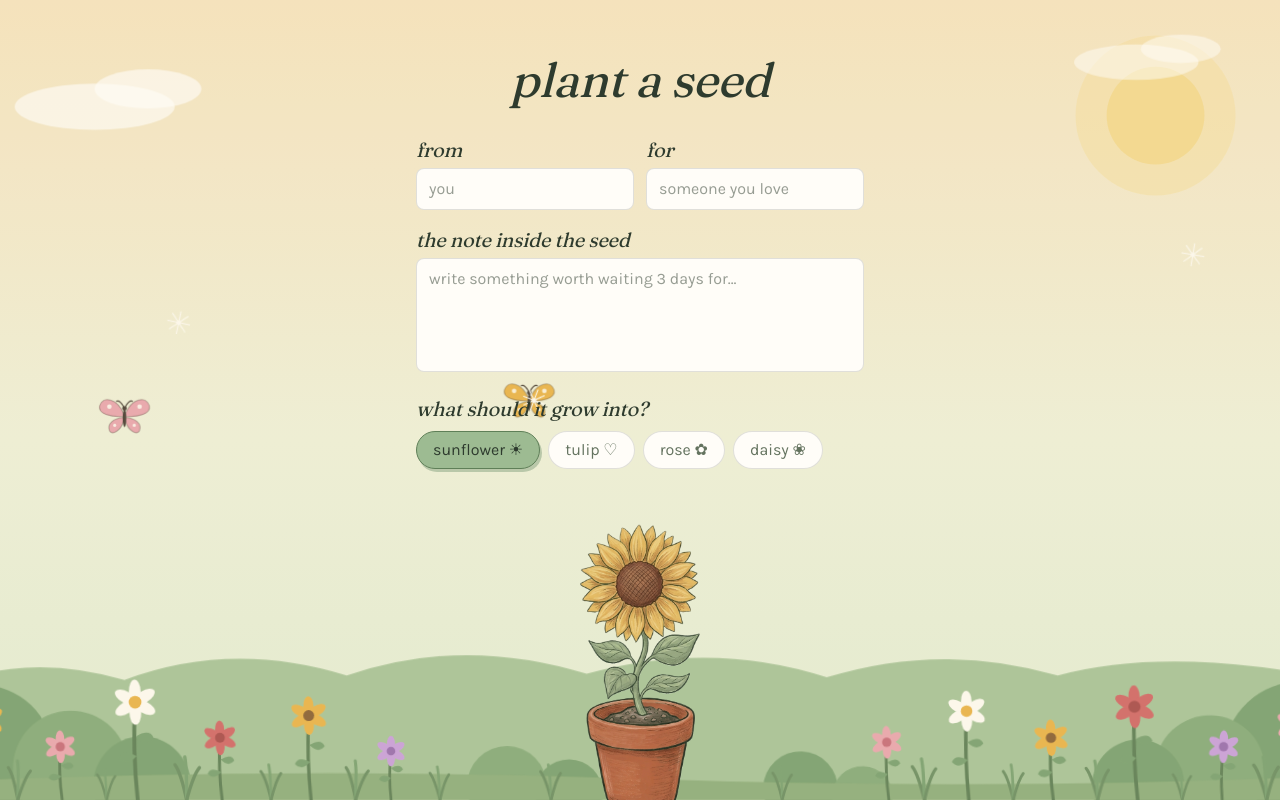
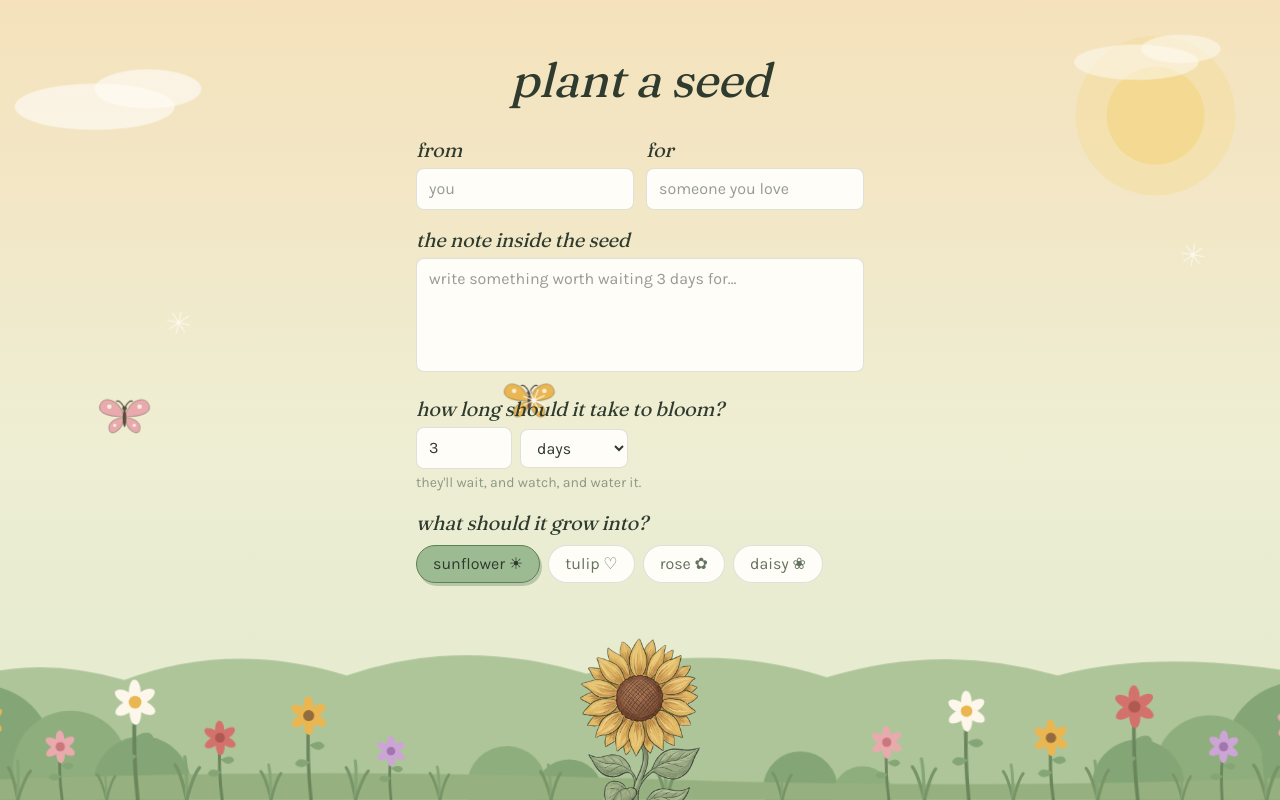
Before and after one commit to sutanukaa/bloom-for-you, a Next.js app: page /plant in a window 1280 px wide. Shown: the top 800 px of the page. Built offline with nearby package versions, Linux system fonts and the light colour scheme.

Commit message:
Planter chooses bloom time (min 5 minutes, no max); seeds store blooms_at, stages scale to the chosen span

```diff
--- a/app/api/seeds/route.ts
+++ b/app/api/seeds/route.ts
@@ -1,20 +1,23 @@
 import { NextRequest, NextResponse } from "next/server";
 import { randomUUID } from "crypto";
 import { supabaseAdmin } from "@/lib/supabase";
-import { FLOWERS, type Flower } from "@/lib/seed";
+import { FLOWERS, MIN_BLOOM_MS, DEFAULT_BLOOM_MS, type Flower } from "@/lib/seed";
 
-// Plant a seed. Body: { from, to, note, flower }
+// Plant a seed. Body: { from, to, note, flower, bloomMs }
 export async function POST(req: NextRequest) {
   const body = await req.json().catch(() => null);
   const from = String(body?.from || "").trim().slice(0, 60);
   const to = String(body?.to || "").trim().slice(0, 60);
   const note = String(body?.note || "").trim().slice(0, 2000);
   const flower: Flower = FLOWERS.includes(body?.flower) ? body.flower : "sunflower";
+  const bloomMs = Number.isFinite(body?.bloomMs) ? Number(body.bloomMs) : DEFAULT_BLOOM_MS;
 
   if (!note) return NextResponse.json({ error: "the seed needs a note inside" }, { status: 400 });
+  if (bloomMs < MIN_BLOOM_MS) return NextResponse.json({ error: "give it at least 5 minutes to grow" }, { status: 400 });
 
   const id = randomUUID();
-  const { error } = await supabaseAdmin.from("seeds").insert({ id, from_name: from, to_name: to, note, flower });
+  const blooms_at = new Date(Date.now() + bloomMs).toISOString();
+  const { error } = await supabaseAdmin.from("seeds").insert({ id, from_name: from, to_name: to, note, flower, blooms_at });
   if (error) return NextResponse.json({ error: error.message }, { status: 500 });
 
   return NextResponse.json({ id });
--- a/app/p/[id]/page.tsx
+++ b/app/p/[id]/page.tsx
@@ -9,18 +9,19 @@ export default async function SeedPage({ params }: { params: Promise<{ id: strin
 
   const { data } = await supabaseAdmin
     .from("seeds")
-    .select("created_at, from_name, to_name, note, flower, waterings")
+    .select("created_at, blooms_at, from_name, to_name, note, flower, waterings")
     .eq("id", id)
     .single();
   if (!data) notFound();
 
-  const bloomed = stageAt(data.created_at) === "bloom";
+  const bloomed = stageAt(data.created_at, data.blooms_at) === "bloom";
 
   return (
     <main className="flex-1 flex flex-col items-center justify-center px-6 py-12">
       <Windowsill
         id={id}
         plantedAt={data.created_at}
+        bloomsAt={data.blooms_at}
         flower={data.flower as Flower}
         from={data.from_name}
         to={data.to_name}
--- a/app/page.tsx
+++ b/app/page.tsx
@@ -1,15 +1,13 @@
 import Link from "next/link";
 import { supabaseAdmin } from "@/lib/supabase";
-import { BLOOM_MS } from "@/lib/seed";
 import { HeroPlant } from "@/components/HeroPlant";
 
 export const dynamic = "force-dynamic";
 
-// seeds planted in the last 3 days are still growing right now
+// seeds that haven't reached their bloom time yet are still growing
 async function growingCount(): Promise<number | null> {
   try {
-    const since = new Date(Date.now() - BLOOM_MS).toISOString();
-    const { count } = await supabaseAdmin.from("seeds").select("id", { count: "exact", head: true }).gte("created_at", since);
+    const { count } = await supabaseAdmin.from("seeds").select("id", { count: "exact", head: true }).gte("blooms_at", new Date().toISOString());
     return count;
   } catch {
     return null;
@@ -31,8 +29,8 @@ export default async function Cover() {
 
       <p className="rise rise-2 text-ink-soft text-xl sm:text-2xl leading-relaxed max-w-lg">
         plant a seed with a secret note inside and send it to someone.
-        it takes <span className="text-ink">3 real days</span> to grow — they can visit and
-        water it, but the note only opens when it blooms.
+        it grows in <span className="text-ink">real time</span> — as slow as you choose —
+        and they can visit and water it, but the note only opens when it blooms.
       </p>
 
       <p className="rise rise-2 hand text-sage-deep text-xl mt-3">good things take time ♡</p>
--- a/components/PlantForm.tsx
+++ b/components/PlantForm.tsx
@@ -1,7 +1,7 @@
 "use client";
 
 import { useState } from "react";
-import { FLOWERS, type Flower } from "@/lib/seed";
+import { FLOWERS, MIN_BLOOM_MS, type Flower } from "@/lib/seed";
 import { Plant } from "@/components/Plant";
 
 const FLOWER_LABELS: Record<Flower, string> = {
@@ -16,10 +16,16 @@ export function PlantForm() {
   const [to, setTo] = useState("");
   const [note, setNote] = useState("");
   const [flower, setFlower] = useState<Flower>("sunflower");
+  const [amount, setAmount] = useState(3);
+  const [unit, setUnit] = useState<"minutes" | "hours" | "days">("days");
   const [busy, setBusy] = useState(false);
   const [link, setLink] = useState("");
   const [copied, setCopied] = useState(false);
   const [error, setError] = useState("");
+
+  const UNIT_MS = { minutes: 60_000, hours: 3_600_000, days: 86_400_000 } as const;
+  const bloomMs = amount * UNIT_MS[unit];
+  const tooShort = bloomMs < MIN_BLOOM_MS;
 
   async function plant() {
     setBusy(true);
@@ -28,7 +34,7 @@ export function PlantForm() {
       const res = await fetch("/api/seeds", {
         method: "POST",
         headers: { "Content-Type": "application/json" },
-        body: JSON.stringify({ from, to, note, flower }),
+        body: JSON.stringify({ from, to, note, flower, bloomMs }),
       });
       const data = await res.json();
       if (!res.ok) throw new Error(data.error || "the seed didn't take — try again?");
@@ -45,7 +51,7 @@ export function PlantForm() {
       <div className="rise w-full max-w-md text-center">
         <p className="hand text-3xl text-ink mb-2">it&apos;s planted 🌱</p>
         <p className="text-ink-soft mb-4">
-          send this to {to.trim() || "them"} — the seed blooms in 3 real days, and only then does your note open.
+          send this to {to.trim() || "them"} — the seed blooms in {amount} {amount === 1 ? unit.slice(0, -1) : unit}, and only then does your note open.
         </p>
         <div className="flex gap-2">
           <input readOnly value={link} onFocus={(e) => e.currentTarget.select()} className="flex-1 min-w-0 bg-[#fffdf8] border border-ink/15 rounded-lg px-3 py-2 text-sm text-ink-soft" />
@@ -91,6 +97,31 @@ export function PlantForm() {
       </label>
 
       <div className="text-left">
+        <span className="hand text-xl text-ink">how long should it take to bloom?</span>
+        <div className="flex gap-2 mt-1 items-center">
+          <input
+            type="number"
+            min={1}
+            value={amount}
+            onChange={(e) => setAmount(Math.max(1, Math.floor(Number(e.target.value) || 1)))}
+            className="w-24 bg-[#fffdf8] border border-ink/15 rounded-lg px-3 py-2 text-ink"
+          />
+          <select
+            value={unit}
+            onChange={(e) => setUnit(e.target.value as typeof unit)}
+            className="bg-[#fffdf8] border border-ink/15 rounded-lg px-3 py-2 text-ink cursor-pointer"
+          >
+            <option value="minutes">minutes</option>
+            <option value="hours">hours</option>
+            <option value="days">days</option>
+          </select>
+        </div>
+        <p className="text-ink-soft/70 text-sm mt-1">
+          {tooShort ? "give it at least 5 minutes — good things take time ♡" : "they'll wait, and watch, and water it."}
+        </p>
+      </div>
+
+      <div className="text-left">
         <span className="hand text-xl text-ink">what should it grow into?</span>
         <div className="flex flex-wrap gap-2 mt-2">
           {FLOWERS.map((f) => (
@@ -116,7 +147,7 @@ export function PlantForm() {
 
       <button
         onClick={plant}
-        disabled={busy || !note.trim()}
+        disabled={busy || !note.trim() || tooShort}
         className="mx-auto rounded-full bg-ink text-cream px-10 py-4 text-xl shadow-[3px_5px_0_0_rgba(74,64,56,0.25)] transition-transform hover:-translate-y-0.5 hover:rotate-[-1deg] disabled:opacity-50 disabled:hover:translate-y-0 cursor-pointer"
       >
         {busy ? "tucking it into the soil…" : "plant the seed 🌱"}
--- a/components/Windowsill.tsx
+++ b/components/Windowsill.tsx
@@ -15,6 +15,7 @@ const STAGE_LINES: Record<Stage, string> = {
 export function Windowsill({
   id,
   plantedAt,
+  bloomsAt,
   flower,
   from,
   to,
@@ -23,14 +24,15 @@ export function Windowsill({
 }: {
   id: string;
   plantedAt: string;
+  bloomsAt: string;
   flower: Flower;
   from: string;
   to: string;
   waterings: number;
   note: string | null;
 }) {
-  const [stage, setStage] = useState<Stage>(() => stageAt(plantedAt));
-  const [left, setLeft] = useState(() => timeLeft(plantedAt));
+  const [stage, setStage] = useState<Stage>(() => stageAt(plantedAt, bloomsAt));
+  const [left, setLeft] = useState(() => timeLeft(bloomsAt));
   const [waterings, setWaterings] = useState(initialWaterings);
   const [watering, setWatering] = useState(false);
   const [wiggle, setWiggle] = useState(false);
@@ -40,13 +42,13 @@ export function Windowsill({
   // reload so the server hands over the note
   useEffect(() => {
     const t = setInterval(() => {
-      const s = stageAt(plantedAt);
-      setLeft(timeLeft(plantedAt));
+      const s = stageAt(plantedAt, bloomsAt);
+      setLeft(timeLeft(bloomsAt));
       if (s === "bloom" && stage !== "bloom" && note === null) window.location.reload();
       setStage(s);
-    }, 30_000);
+    }, 15_000);
     return () => clearInterval(t);
-  }, [plantedAt, stage, note]);
+  }, [plantedAt, bloomsAt, stage, note]);
 
   async function water() {
     if (watering) return;
--- a/lib/seed.ts
+++ b/lib/seed.ts
@@ -1,42 +1,43 @@
-// A seed takes 3 real days to bloom. Growth is pure elapsed time —
-// watering is a ritual, not a fertilizer.
+// The planter chooses how long the seed takes to bloom — minimum 5 minutes,
+// no maximum. Growth stages are fractions of that span; watering is a
+// ritual, not a fertilizer.
 
-export const BLOOM_MS = 3 * 24 * 60 * 60 * 1000;
+export const MIN_BLOOM_MS = 5 * 60 * 1000;
+export const DEFAULT_BLOOM_MS = 3 * 24 * 60 * 60 * 1000;
 
 export type Stage = "seed" | "sprout" | "seedling" | "bud" | "bloom";
 
-// stage boundaries as fractions of the 3 days
+// stage boundaries as fractions of the full wait
 const STAGES: [number, Stage][] = [
   [0, "seed"],
-  [0.15, "sprout"], // ~11h
-  [0.4, "seedling"], // ~29h
-  [0.75, "bud"], // ~54h
+  [0.15, "sprout"],
+  [0.4, "seedling"],
+  [0.75, "bud"],
   [1, "bloom"],
 ];
 
 export const FLOWERS = ["sunflower", "tulip", "rose", "daisy"] as const;
 export type Flower = (typeof FLOWERS)[number];
 
-export function stageAt(plantedAt: string, now = Date.now()): Stage {
-  const t = (now - new Date(plantedAt).getTime()) / BLOOM_MS;
+export function stageAt(plantedAt: string, bloomsAt: string, now = Date.now()): Stage {
+  const start = new Date(plantedAt).getTime();
+  const end = new Date(bloomsAt).getTime();
+  const t = (now - start) / Math.max(end - start, 1);
   let stage: Stage = "seed";
   for (const [at, s] of STAGES) if (t >= at) stage = s;
   return stage;
 }
 
-export function bloomsAt(plantedAt: string): number {
-  return new Date(plantedAt).getTime() + BLOOM_MS;
-}
-
-// "2 days and 4 hours" — the gentle countdown
-export function timeLeft(plantedAt: string, now = Date.now()): string {
-  const ms = bloomsAt(plantedAt) - now;
+// "2 days and 4 hours" / "25 minutes" — the gentle countdown
+export function timeLeft(bloomsAt: string, now = Date.now()): string {
+  const ms = new Date(bloomsAt).getTime() - now;
   if (ms <= 0) return "";
+  const totalMin = Math.ceil(ms / 60_000);
+  if (totalMin < 60) return `${totalMin} minute${totalMin > 1 ? "s" : ""}`;
   const h = Math.ceil(ms / 3_600_000);
   const days = Math.floor(h / 24);
   const hours = h % 24;
   if (days > 0 && hours > 0) return `${days} day${days > 1 ? "s" : ""} and ${hours} hour${hours > 1 ? "s" : ""}`;
   if (days > 0) return `${days} day${days > 1 ? "s" : ""}`;
-  if (hours > 1) return `${hours} hours`;
-  return "less than an hour";
+  return `${hours} hour${hours > 1 ? "s" : ""}`;
 }
```
Also changed, not shown: 1 other file (tests, documents, lock files or other folders).
